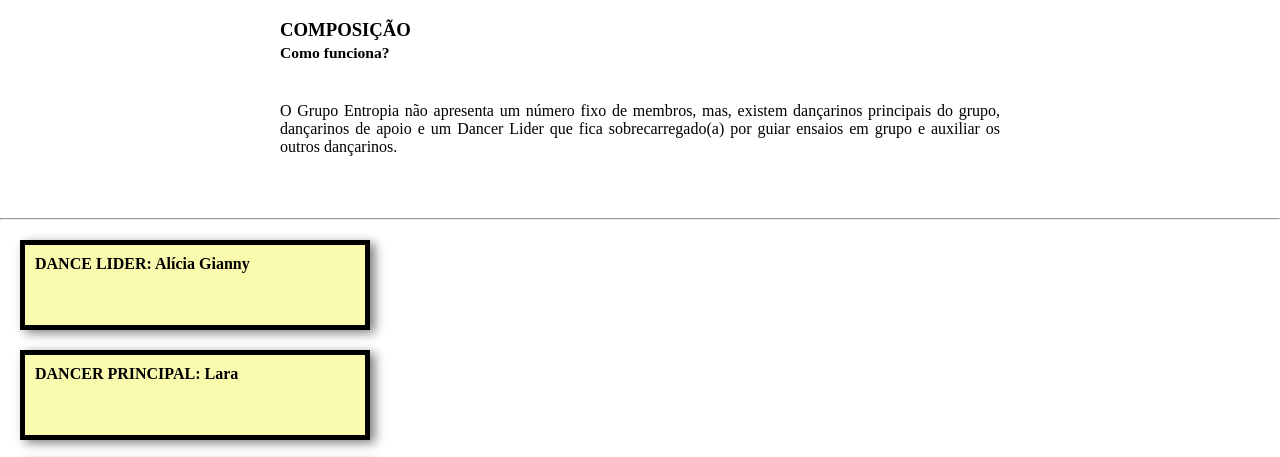
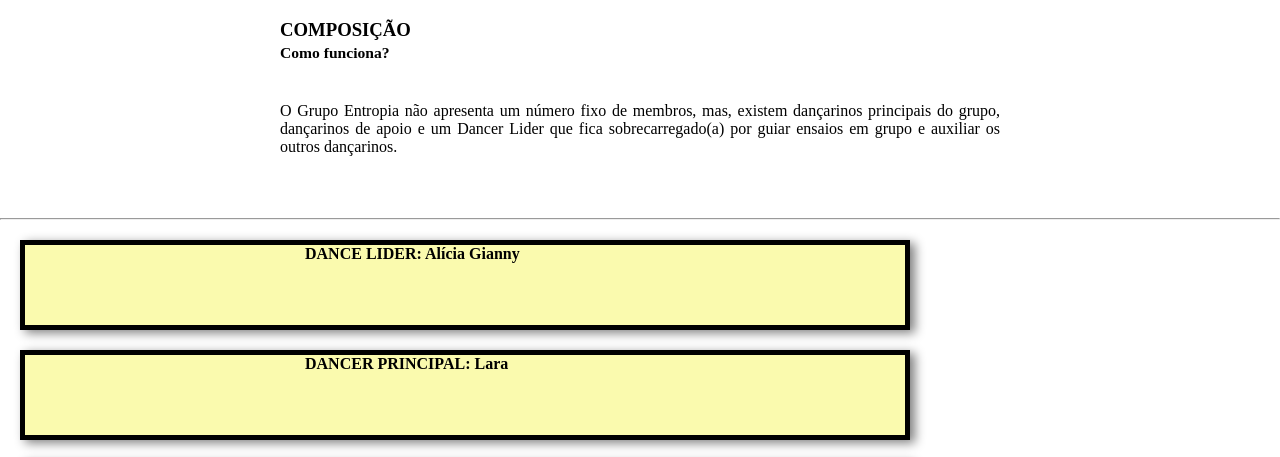
Before and after one commit to alicia-gianny/alicia-gianny.github.io, a plain HTML site: page pagina-integrantes.html in a window 1280 px wide. Shown: the part 310-767 px from the top of the page. Drawn offline with Linux system fonts and the light colour scheme.

Commit message:
Update style.css

```diff
--- a/estilos/style.css
+++ b/estilos/style.css
@@ -7,7 +7,7 @@ body {
     margin: 0px;
 }
 
-p, h1, h2, h3, h4{
+p, h1, h2, h3{
 			text-align: justify;
             padding: 0px 280px 20px 280px;
 }
@@ -19,7 +19,7 @@ h4{
     border-width: 5px;
     border-style: solid;
     border-color: black;
-    padding: 10px;
+    padding: 0px 280px 20px 280px;
     margin: 20px;
     box-shadow: 5px 3px 10px  grey;
 
```
